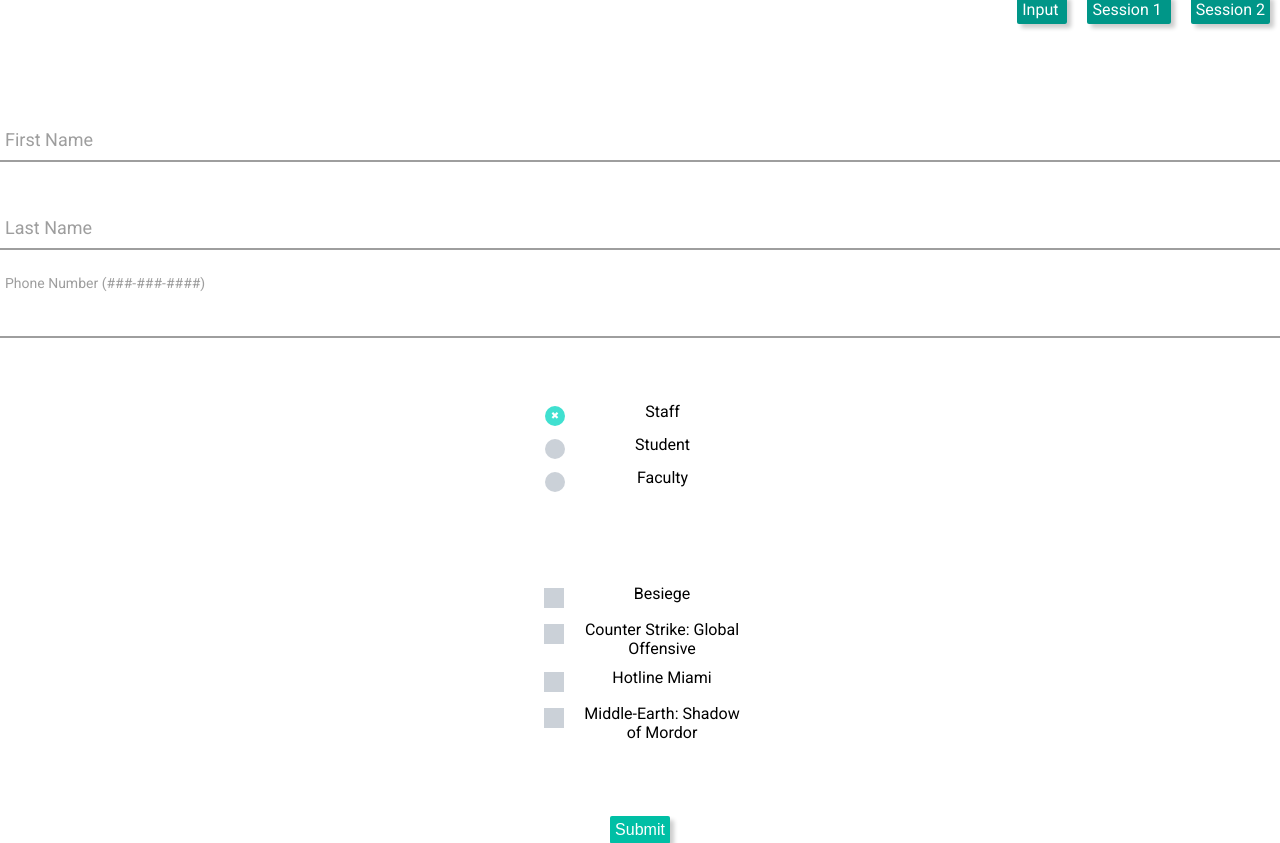
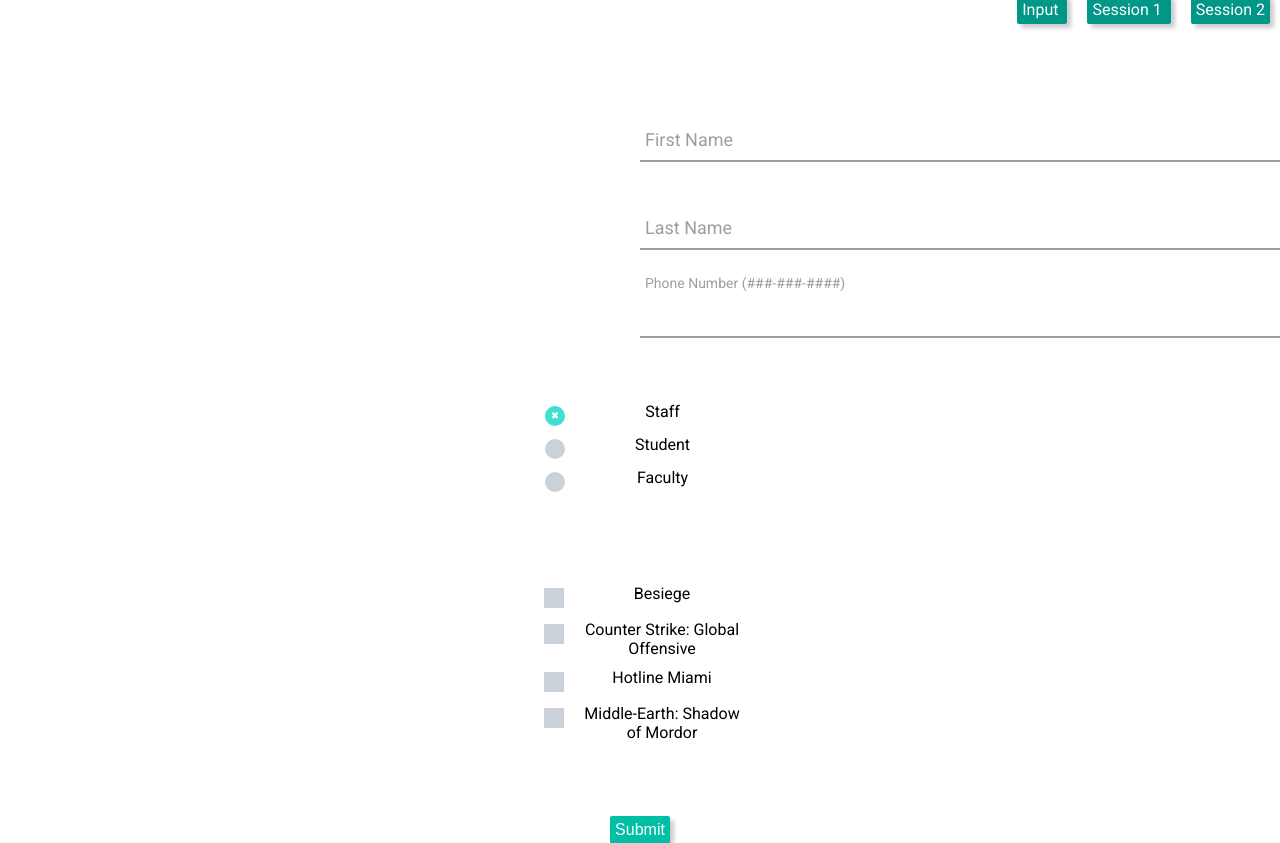
Before and after one commit to vanm0012/CST8238, a PHP site: page /Lab8/Session1.php in a window 1280 px wide. Shown: the part 75-918 px from the top of the page. Run offline with PHP 8.4, Linux system fonts and the light colour scheme.

Commit message:
Adjusted text box forms

```diff
--- a/Lab8/Session1.php
+++ b/Lab8/Session1.php
@@ -24,21 +24,25 @@ include("Footer.php");
         echo '<form method="post">';
 
         /* Text Boxes */
-        echo '<div class="input-group center">';
-        echo '<input class="short" required type="text" name="fname">';
+        echo '<div class="center" style="width:50%;">';
+
+        echo '<div class="input-group">';
+        echo '<input required type="text" name="fname">';
         echo '<label for="fname">First Name</label>';
         echo '</div>';
 
-        echo '<div class="input-group center">';
-        echo '<input class="short" required type="text" name="lname">';
+        echo '<div class="input-group">';
+        echo '<input required type="text" name="lname">';
         echo '<label for="fname">Last Name</label>';
         echo '</div>';
 
-        echo '<div class="input-group center">';
-        echo '<input class="short" required type="tel" pattern="\d{3}[\-]\d{3}[\-]\d{4}" name="pnum">';
+        echo '<div class="input-group">';
+        echo '<input required type="tel" pattern="\d{3}[\-]\d{3}[\-]\d{4}" name="pnum">';
         echo '<label for="fname">Phone Number (###-###-####)</label>';
         echo '</div>';
 
+
+        echo '</div>';
         echo '<br>';
 
         /* Radio Buttons */
```
